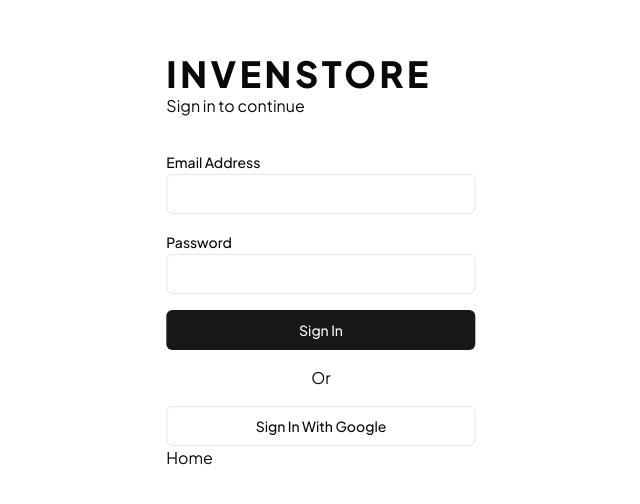
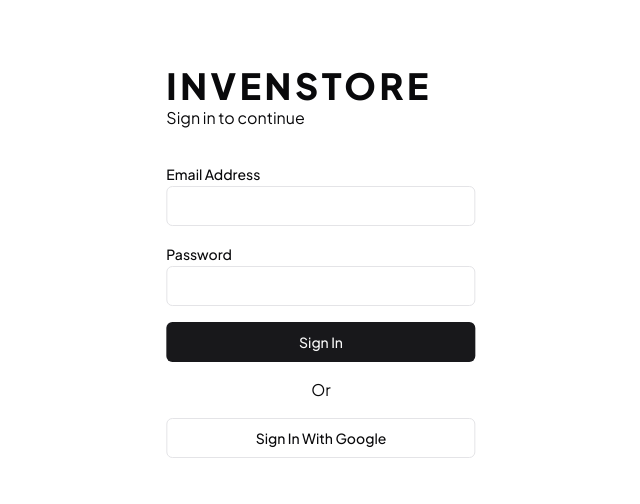
Before and after one commit to rizky-pm/invenstore, a React (Vite) app: page /sign-in in a window 1280 px wide. Shown: the part 138-642 px from the top of the page, without its empty margins (319-959 px from the left). Built offline with nearby package versions, Linux system fonts and the light colour scheme; no server answers.

Commit message:
refactor : removed unused link tag

```diff
--- a/src/pages/Home/index.tsx
+++ b/src/pages/Home/index.tsx
@@ -1,7 +1,6 @@
 import { signOut } from 'firebase/auth';
 import { firebaseAuth } from '@/firebase';
 import { Button } from '@/components/ui/button';
-import { Link } from 'react-router-dom';
 
 const Home = () => {
   const handleSignOut = () => {
@@ -24,7 +23,6 @@
       <Button variant={'destructive'} onClick={handleSignOut}>
         Sign Out
       </Button>
-      <Link to={'/sign-in'}>Sign In</Link>
     </main>
   );
 };
--- a/src/pages/SignIn/index.tsx
+++ b/src/pages/SignIn/index.tsx
@@ -13,7 +13,6 @@
 import { Label } from '@/components/ui/label';
 import { Button } from '@/components/ui/button';
 
-import { Link } from 'react-router-dom';
 import { useEffect } from 'react';
 
 const SignIn = () => {
@@ -79,7 +78,6 @@
             Sign In With Google
           </Button>
         </form>
-        <Link to={'/'}>Home</Link>
       </div>
     </main>
   );
```
